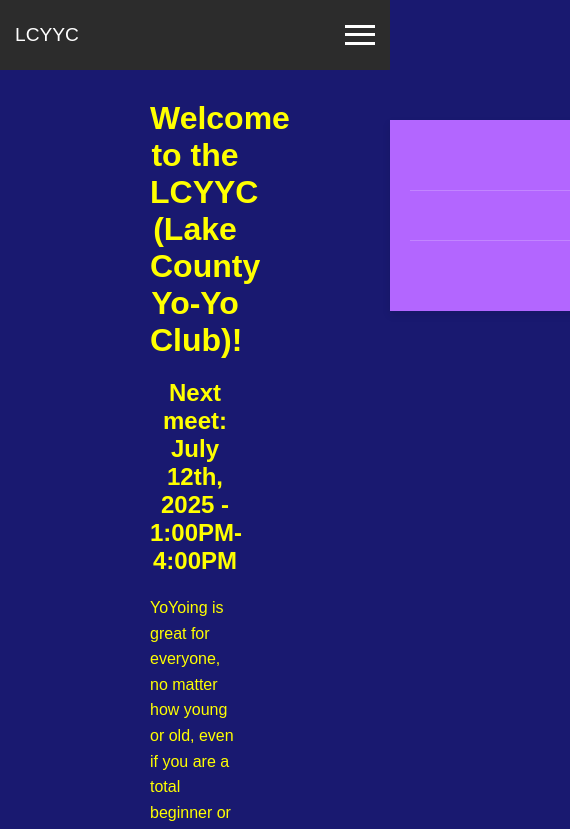
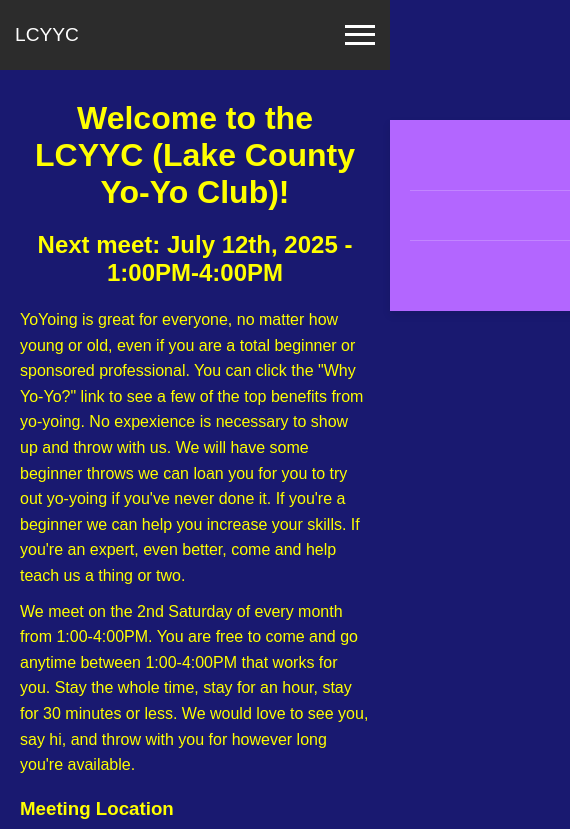
Before and after one commit to MiTOBrien/lcyyc-v2, a Vue app: page / in a window 390 px wide. Shown: the top 829 px of the page, 570 px wide, since content can reach past the window. Built offline with nearby package versions, Linux system fonts and the light colour scheme.

Commit message:
updates css for mobile responsiveness

```diff
--- a/src/assets/main.css
+++ b/src/assets/main.css
@@ -17,10 +17,13 @@ html, body {
 
 body {
   font-family: 'Arial', sans-serif;
-  background-color: midnightblue ;
+  background-color: midnightblue;
   color: yellow;
-  margin-left: 150px;
-  margin-right: 150px;
+  /* Responsive margins using padding instead */
+  padding-left: 20px;
+  padding-right: 20px;
+  max-width: 1200px;
+  margin: 0 auto;
 }
 
 h1, h2 {
@@ -53,3 +56,25 @@ main {
 footer {
   margin-top: auto;
 }
+
+/* Responsive breakpoints */
+@media (min-width: 768px) {
+  body {
+    padding-left: 60px;
+    padding-right: 60px;
+  }
+}
+
+@media (min-width: 1024px) {
+  body {
+    padding-left: 100px;
+    padding-right: 100px;
+  }
+}
+
+@media (min-width: 1200px) {
+  body {
+    padding-left: 150px;
+    padding-right: 150px;
+  }
+}
```
